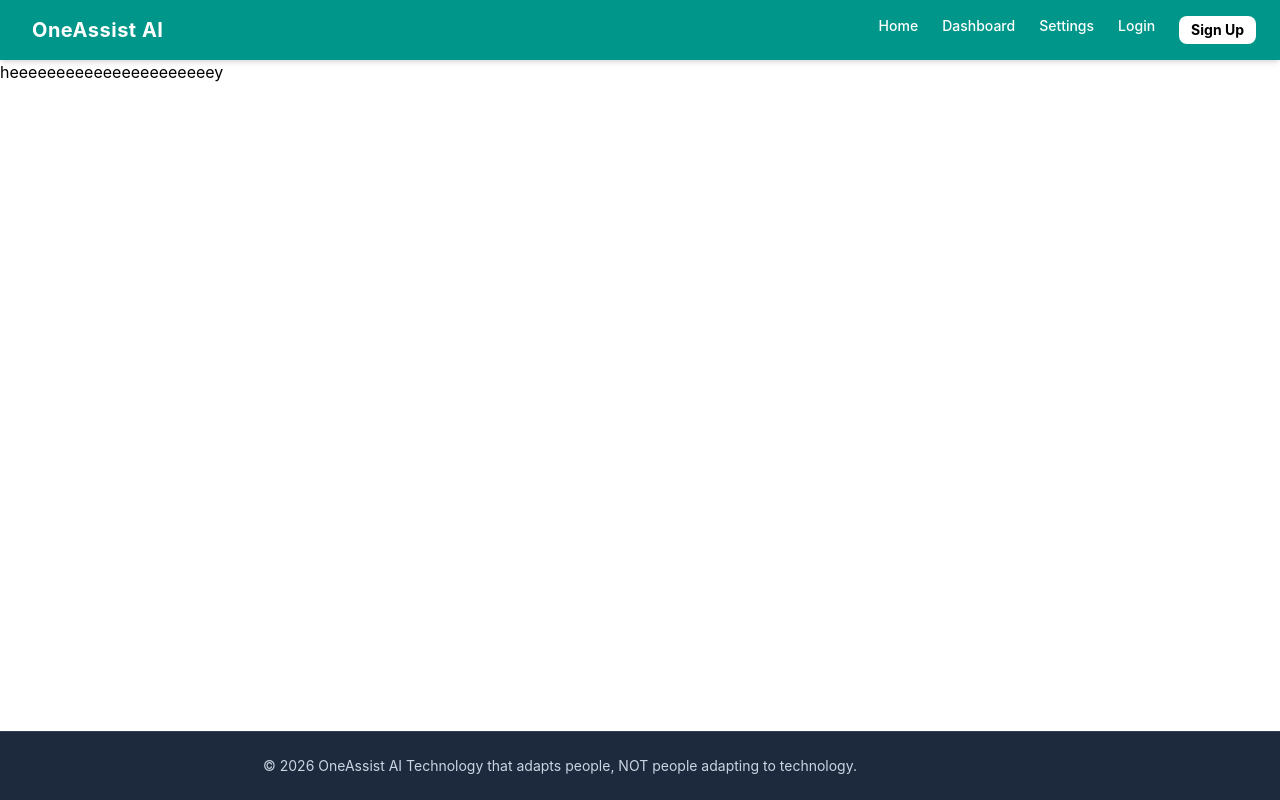
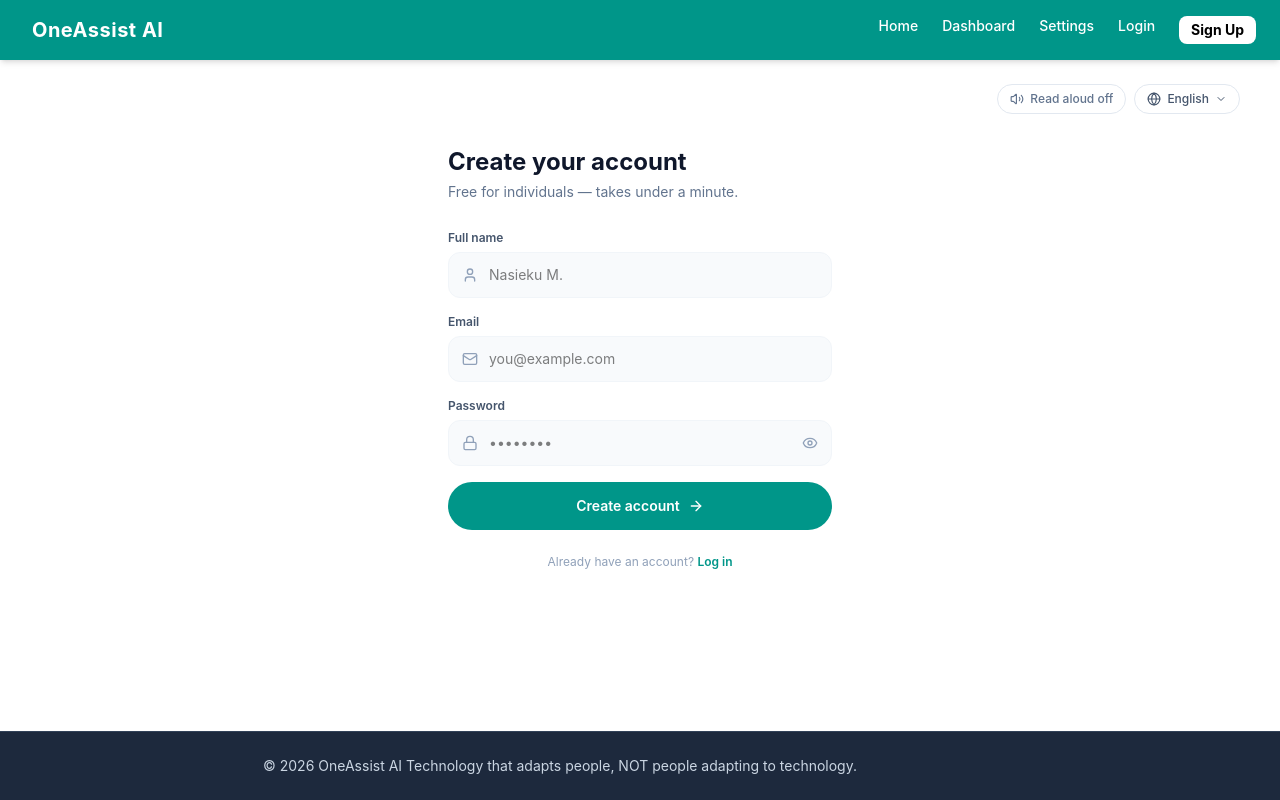
Before and after one commit to Nasieku-art/OneAssist-Ai, a React (Vite) app: page /signup in a window 1280 px wide. Built offline with nearby package versions, Linux system fonts and the light colour scheme.

Commit message:
Changed content for Signup and Navbar

```diff
--- a/src/Components/Navbar.jsx
+++ b/src/Components/Navbar.jsx
@@ -3,6 +3,7 @@ import { Link } from 'react-router-dom';
 
 function Navbar() {
   return (
+    <div className="container mx-auto">
     <nav className="bg-teal-600 text-white px-6 py-4 shadow-md flex justify-between items-center">
       <Link to="/" className="text-xl font-bold tracking-wide flex items-center gap-2">
         <span></span> OneAssist AI
@@ -17,6 +18,7 @@ function Navbar() {
         </Link>
       </div>
     </nav>
+    </div>
   );
 }
 
--- a/src/Components/Sign.jsx
+++ b/src/Components/Sign.jsx
@@ -1,11 +1,195 @@
-function Sign (){
-    return(
-        <div  className="container mx-auto">
-        <div>
-            heeeeeeeeeeeeeeeeeeeeeey
+import React, { useState } from "react";
+import { Link } from "react-router-dom";
+import { Hand,Mail,Lock,User,Eye,EyeOff,Globe,Volume2,ChevronDown,ArrowRight,Check,
+} from "lucide-react";
+
+const LANGUAGES = ["English", "Kiswahili", "Kikuyu", "Luo", "Kamba"];
+
+export default function SignUp() {
+  const [showPassword, setShowPassword] = useState(false);
+  const [lang, setLang] = useState("English");
+  const [langOpen, setLangOpen] = useState(false);
+  const [readAloud, setReadAloud] = useState(false);
+  const [form, setForm] = useState({ name: "", email: "", password: "" });
+  const [submitted, setSubmitted] = useState(false);
+  const [errors, setErrors] = useState({});
+
+  const update = (key) => (e) => setForm((f) => ({ ...f, [key]: e.target.value }));
+
+  const validate = () => {
+    const next = {};
+    if (!form.name.trim()) next.name = "Enter your name";
+    if (!form.email.trim()) next.email = "Enter your email";
+    else if (!/^\S+@\S+\.\S+$/.test(form.email)) next.email = "Enter a valid email";
+    if (!form.password || form.password.length < 6) next.password = "At least 6 characters";
+    setErrors(next);
+    return Object.keys(next).length === 0;
+  };
+
+  const handleSubmit = (e) => {
+    e.preventDefault();
+    if (validate()) setSubmitted(true);
+  };
+
+  return (
+    <div className="container mx-auto">
+
+      <div className="">
+
+        <div className="flex items-center justify-end gap-2 px-5 md:px-10 pt-6">
+          <button
+            type="button"
+            onClick={() => setReadAloud((v) => !v)}
+            className={`flex items-center gap-1.5 px-3 py-1.5 rounded-full text-xs font-medium border transition-colors ${
+              readAloud
+                ? "bg-teal-50 border-teal-200 text-teal-700"
+                : "bg-white border-slate-200 text-slate-500"
+            }`}
+          >
+            <Volume2 className="w-3.5 h-3.5" />
+            Read aloud {readAloud ? "on" : "off"}
+          </button>
+
+          <div className="relative">
+            <button
+              type="button"
+              onClick={() => setLangOpen((v) => !v)}
+              className="flex items-center gap-1.5 px-3 py-1.5 rounded-full text-xs font-medium bg-white border border-slate-200 text-slate-600"
+            >
+              <Globe className="w-3.5 h-3.5" />
+              {lang}
+              <ChevronDown className="w-3 h-3" />
+            </button>
+            {langOpen && (
+              <div className="absolute right-0 mt-2 w-40 bg-white rounded-xl border border-slate-200 shadow-lg py-1.5 z-10">
+                {LANGUAGES.map((l) => (
+                  <button
+                    key={l}
+                    type="button"
+                    onClick={() => {
+                      setLang(l);
+                      setLangOpen(false);
+                    }}
+                    className={`w-full text-left px-3.5 py-2 text-sm hover:bg-slate-50 ${
+                      l === lang ? "text-teal-600 font-medium" : "text-slate-600"
+                    }`}
+                  >
+                    {l}
+                  </button>
+                ))}
+              </div>
+            )}
+          </div>
         </div>
+
+        <div className="flex-1 flex items-center justify-center px-5 md:px-10 py-8">
+          <div className="w-full max-w-sm">
+            {submitted ? (
+              <div className="text-center">
+                <div className="w-14 h-14 rounded-2xl bg-emerald-50 flex items-center justify-center mx-auto mb-5">
+                  <Check className="w-7 h-7 text-emerald-600" strokeWidth={2.5} />
+                </div>
+                <h1 className="text-2xl font-bold text-slate-900 mb-2" style={{ fontFamily: "'Sora', 'Inter', sans-serif" }}>
+                  Account created
+                </h1>
+                <p className="text-slate-500 text-sm mb-6">
+                  You're all set — taking you to your dashboard.
+                </p>
+                <Link
+                  to="/dashboard"
+                  className="w-full flex items-center justify-center gap-2 px-5 py-3 rounded-full bg-violet-600 hover:bg-violet-700 text-white text-sm font-semibold transition-colors"
+                >
+                  Continue to dashboard <ArrowRight className="w-4 h-4" />
+                </Link>
+              </div>
+            ) : (
+              <>
+                <h1 className="text-2xl font-bold text-slate-900 mb-1" style={{ fontFamily: "'Sora', 'Inter', sans-serif" }}>
+                  Create your account
+                </h1>
+                <p className="text-slate-500 text-sm mb-7">
+                  Free for individuals — takes under a minute.
+                </p>
+
+                <form onSubmit={handleSubmit} className="space-y-4" noValidate>
+                  <div>
+                    <label className="block text-xs font-semibold text-slate-600 mb-1.5">
+                      Full name
+                    </label>
+                    <div className="relative">
+                      <User className="w-4 h-4 text-slate-400 absolute left-3.5 top-1/2 -translate-y-1/2" />
+                      <input
+                        value={form.name}
+                        onChange={update("name")}
+                        placeholder="Nasieku M."
+                        className={`w-full pl-10 pr-4 py-3 rounded-xl bg-slate-50 border text-sm outline-none focus:ring-2 focus:ring-violet-200 ${
+                          errors.name ? "border-rose-300" : "border-slate-100"
+                        }`}
+                      />
+                    </div>
+                    {errors.name && <p className="mt-1 text-xs text-rose-500">{errors.name}</p>}
+                  </div>
+
+                  <div>
+                    <label className="block text-xs font-semibold text-slate-600 mb-1.5">Email</label>
+                    <div className="relative">
+                      <Mail className="w-4 h-4 text-slate-400 absolute left-3.5 top-1/2 -translate-y-1/2" />
+                      <input
+                        type="email"
+                        value={form.email}
+                        onChange={update("email")}
+                        placeholder="you@example.com"
+                        className={`w-full pl-10 pr-4 py-3 rounded-xl bg-slate-50 border text-sm outline-none focus:ring-2 focus:ring-violet-200 ${
+                          errors.email ? "border-rose-300" : "border-slate-100"
+                        }`}
+                      />
+                    </div>
+                    {errors.email && <p className="mt-1 text-xs text-rose-500">{errors.email}</p>}
+                  </div>
+
+                  <div>
+                    <label className="block text-xs font-semibold text-slate-600 mb-1.5">Password</label>
+                    <div className="relative">
+                      <Lock className="w-4 h-4 text-slate-400 absolute left-3.5 top-1/2 -translate-y-1/2" />
+                      <input
+                        type={showPassword ? "text" : "password"}
+                        value={form.password}
+                        onChange={update("password")}
+                        placeholder="••••••••"
+                        className={`w-full pl-10 pr-10 py-3 rounded-xl bg-slate-50 border text-sm outline-none focus:ring-2 focus:ring-violet-200 ${
+                          errors.password ? "border-rose-300" : "border-slate-100"
+                        }`}
+                      />
+                      <button
+                        type="button"
+                        onClick={() => setShowPassword((v) => !v)}
+                        className="absolute right-3.5 top-1/2 -translate-y-1/2 text-slate-400"
+                      >
+                        {showPassword ? <EyeOff className="w-4 h-4" /> : <Eye className="w-4 h-4" />}
+                      </button>
+                    </div>
+                    {errors.password && <p className="mt-1 text-xs text-rose-500">{errors.password}</p>}
+                  </div>
+
+                  <button
+                    type="submit"
+                    className="w-full flex items-center justify-center gap-2 px-5 py-3.5 rounded-full bg-teal-600 text-white text-sm font-semibold  mt-2"
+                  >
+                    Create account <ArrowRight className="w-4 h-4" />
+                  </button>
+                </form>
+
+                <p className="text-center text-xs text-slate-400 mt-6">
+                  Already have an account?{" "}
+                  <Link to="/login" className="text-teal-600 font-semibold">
+                    Log in
+                  </Link>
+                </p>
+              </>
+            )}
+          </div>
         </div>
-    )
+      </div>
+    </div>
+  );
 }
-
-export default Sign;
```
